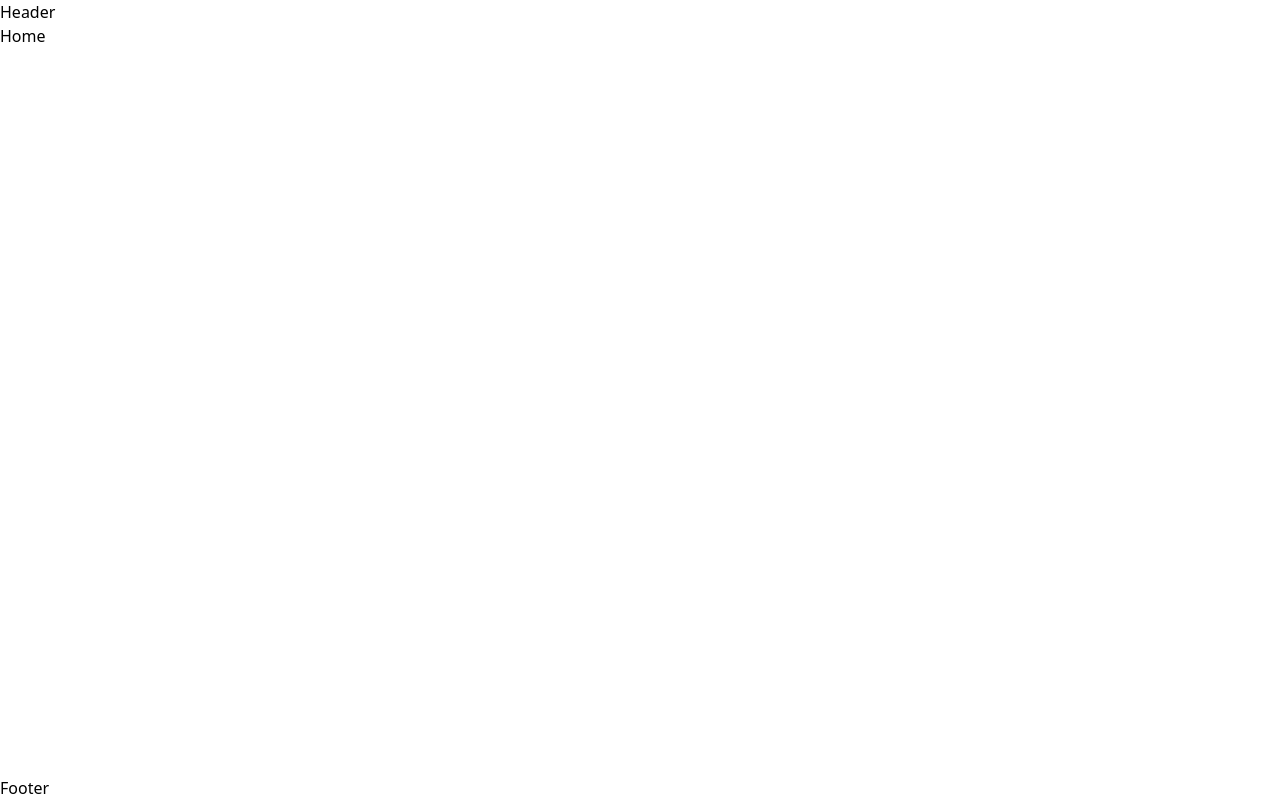
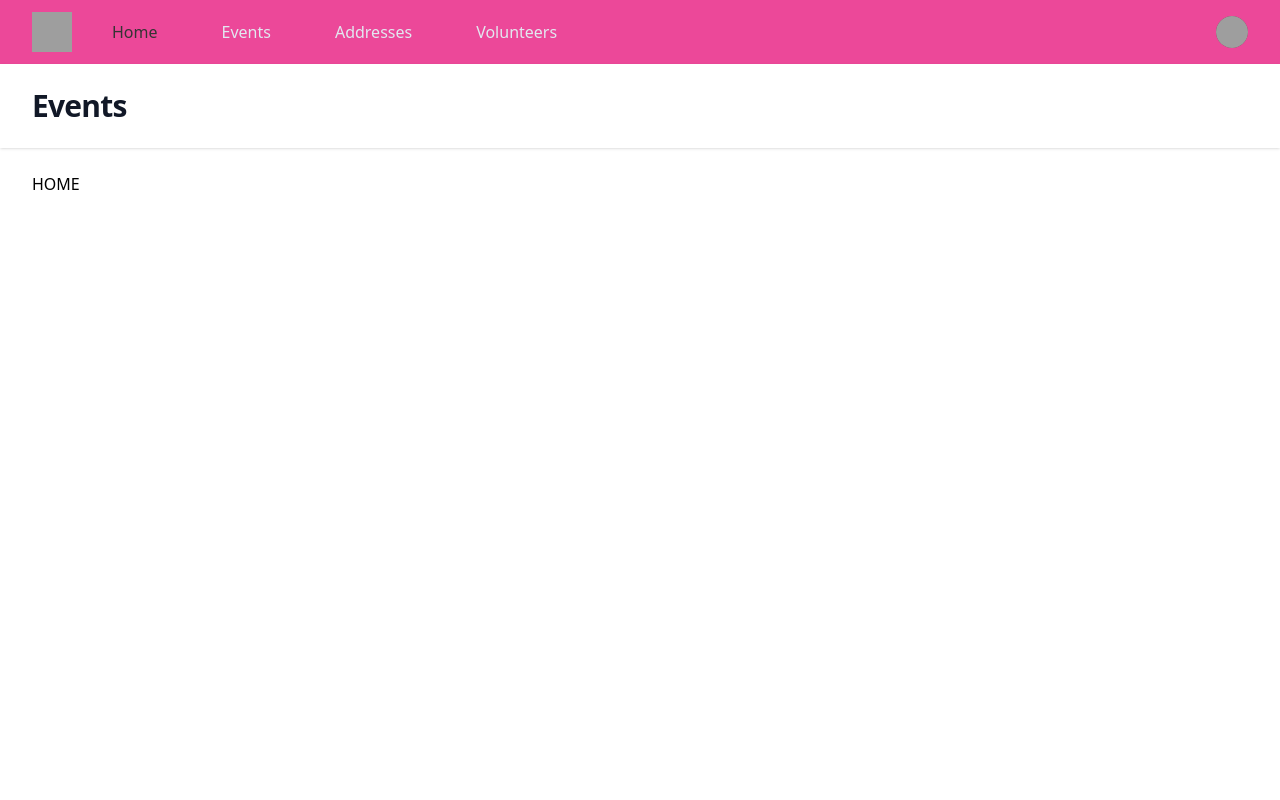
Before and after one commit to Valdilene/flower-empower, a React app in the folder frontend/: page / in a window 1280 px wide. Built offline with nearby package versions, Linux system fonts and the light colour scheme; grey boxes are pictures that could not be loaded; the HTML template or start-up script is replaced by a standard one.

Commit message:
Header dashboard responsive

```diff
--- a/frontend/package.json
+++ b/frontend/package.json
@@ -10,8 +10,9 @@
     "preview": "vite preview"
   },
   "dependencies": {
+    "@headlessui/react": "^2.1.2",
+    "@heroicons/react": "^2.1.5",
     "axios": "^1.7.2",
-    "flowbite": "^2.4.1",
     "react": "^18.3.1",
     "react-dom": "^18.3.1",
     "react-hook-form": "^7.52.1",
--- a/frontend/src/components/Calendar.jsx
+++ /dev/null
@@ -1,28 +0,0 @@
-function Calendar() {
-  return (
-    <>
-      <div className="relative max-w-sm">
-        <div className="absolute inset-y-0 start-0 flex items-center ps-3.5 pointer-events-none">
-          <svg
-            className="w-4 h-4 text-gray-500 dark:text-gray-400"
-            aria-hidden="true"
-            xmlns="http://www.w3.org/2000/svg"
-            fill="currentColor"
-            viewBox="0 0 20 20"
-          >
-            <path d="M20 4a2 2 0 0 0-2-2h-2V1a1 1 0 0 0-2 0v1h-3V1a1 1 0 0 0-2 0v1H6V1a1 1 0 0 0-2 0v1H2a2 2 0 0 0-2 2v2h20V4ZM0 18a2 2 0 0 0 2 2h16a2 2 0 0 0 2-2V8H0v10Zm5-8h10a1 1 0 0 1 0 2H5a1 1 0 0 1 0-2Z" />
-          </svg>
-        </div>
-        <input
-          // datepicker
-          id="default-datepicker"
-          type="text"
-          className="bg-gray-50 border border-gray-300 text-gray-900 text-sm rounded-lg focus:ring-blue-500 focus:border-blue-500 block w-full ps-10 p-2.5 dark:bg-gray-700 dark:border-gray-600 dark:placeholder-gray-400 dark:text-white dark:focus:ring-blue-500 dark:focus:border-blue-500"
-          placeholder="Select date"
-        />
-      </div>
-    </>
-  );
-}
-
-export default Calendar;
--- a/frontend/src/index.css
+++ b/frontend/src/index.css
@@ -29,6 +29,10 @@ li {
   list-style: none;
 }
 
+.active {
+  color: rgb(52, 52, 52);
+}
+
 .loader {
   width: 45px;
   aspect-ratio: 0.75;
--- a/frontend/src/pages/AppLayout.jsx
+++ b/frontend/src/pages/AppLayout.jsx
@@ -1,16 +1,187 @@
-import { Outlet } from "react-router-dom";
+import {
+  Disclosure,
+  DisclosureButton,
+  DisclosurePanel,
+  Menu,
+  MenuButton,
+  MenuItem,
+  MenuItems,
+} from "@headlessui/react";
+import { Bars3Icon, XMarkIcon } from "@heroicons/react/24/outline";
+import { NavLink, Outlet } from "react-router-dom";
+import Avatar from "/Users/emirmurati/Downloads/avatar.jpeg";
+import Logo from "/Users/emirmurati/Downloads/logo.webp";
+
+const user = {
+  name: "Emir Murati",
+  email: "email@example.com",
+  imageUrl: `${Avatar}`,
+};
 
 function AppLayout() {
   return (
-    <div className="grid h-screen grid-rows-[auto_1fr_auto] bg-#F8F8F8">
-      <header>Header</header>
-      <div className="overflow-scrol">
-        <main className="h-full">
-          <Outlet />
+    <>
+      <div className="min-h-full">
+        <Disclosure as="nav" className="bg-pink-500">
+          <div className="mx-auto max-w-7xl px-4 sm:px-6 lg:px-8">
+            <div className="flex h-16 items-center justify-between">
+              <div className="flex items-center">
+                <div className="flex-shrink-0">
+                  <img alt="Your Company" src={Logo} className="h-10 w-10" />
+                </div>
+                <div className="hidden md:block">
+                  <div className="ml-10 flex items-baseline space-x-4 gap-12">
+                    <NavLink to="/" className="text-slate-200 ">
+                      Home
+                    </NavLink>
+                    <NavLink to="/events" className="text-slate-200 ">
+                      Events
+                    </NavLink>
+                    <NavLink to="/addresses" className="text-slate-200 ">
+                      Addresses
+                    </NavLink>
+                    <NavLink to="/volunteers" className="text-slate-200 ">
+                      Volunteers
+                    </NavLink>
+                  </div>
+                </div>
+              </div>
+              <div className="hidden md:block">
+                <div className="ml-4 flex items-center md:ml-6">
+                  {/* Profile dropdown */}
+                  <Menu as="div" className="relative ml-3">
+                    <div>
+                      <MenuButton className="relative flex max-w-xs items-center rounded-full bg-pink-800 text-sm ">
+                        <span className="absolute -inset-1.5" />
+                        <span className="sr-only">Open user menu</span>
+                        <img
+                          alt=""
+                          src={user.imageUrl}
+                          className="h-8 w-8 rounded-full"
+                        />
+                      </MenuButton>
+                    </div>
+                    <MenuItems
+                      transition
+                      className="absolute right-0 z-10 mt-2 w-48 origin-top-right rounded-md bg-white py-1 shadow-lg ring-1 ring-black ring-opacity-5 transition focus:outline-none data-[closed]:scale-95 data-[closed]:transform data-[closed]:opacity-0 data-[enter]:duration-100 data-[leave]:duration-75 data-[enter]:ease-out data-[leave]:ease-in"
+                    >
+                      <MenuItem>
+                        <NavLink
+                          to="profile"
+                          className="block px-4 py-2 text-sm text-gray-700 data-[focus]:bg-gray-100"
+                        >
+                          Your Profile
+                        </NavLink>
+                      </MenuItem>
+                      <MenuItem>
+                        <NavLink
+                          to="login"
+                          className="block px-4 py-2 text-sm text-gray-700 data-[focus]:bg-gray-100"
+                        >
+                          Logout
+                        </NavLink>
+                      </MenuItem>
+                    </MenuItems>
+                  </Menu>
+                </div>
+              </div>
+              <div className="-mr-2 flex md:hidden">
+                {/* Mobile menu button */}
+                <DisclosureButton className="group relative inline-flex items-center justify-center rounded-md bg-pink-500 p-2 text-white hover:bg-pink-700">
+                  <span className="absolute -inset-0.5" />
+                  <span className="sr-only">Open main menu</span>
+                  <Bars3Icon
+                    aria-hidden="true"
+                    className="block h-6 w-6 group-data-[open]:hidden"
+                  />
+                  <XMarkIcon
+                    aria-hidden="true"
+                    className="hidden h-6 w-6 group-data-[open]:block"
+                  />
+                </DisclosureButton>
+              </div>
+            </div>
+          </div>
+
+          <DisclosurePanel className="md:hidden">
+            <div className="space-y-1 px-2 pb-3 pt-2 sm:px-3 flex flex-col gap-y-4">
+              <DisclosureButton className="text-white pl-4 " as="a" href="/">
+                Home
+              </DisclosureButton>
+              <DisclosureButton
+                className="text-white pl-4 "
+                as="a"
+                href="events"
+              >
+                Events
+              </DisclosureButton>
+              <DisclosureButton
+                className="text-white pl-4"
+                as="a"
+                href="/addresses"
+              >
+                Addresses
+              </DisclosureButton>
+              <DisclosureButton
+                className="text-white pl-4"
+                as="a"
+                href="volunteers"
+              >
+                Volunteers
+              </DisclosureButton>
+            </div>
+            <div className="border-t border-white pb-3 pt-4">
+              <div className="flex items-center px-5">
+                <div className="flex-shrink-0">
+                  <img
+                    alt=""
+                    src={user.imageUrl}
+                    className="h-10 w-10 rounded-full"
+                  />
+                </div>
+                <div className="ml-3">
+                  <div className="text-base font-medium leading-none text-white">
+                    {user.name}
+                  </div>
+                  <div className="text-sm font-medium leading-none text-white">
+                    {user.email}
+                  </div>
+                </div>
+              </div>
+              <div className="mt-3 space-y-1 px-2">
+                <DisclosureButton
+                  as="a"
+                  href="/profile"
+                  className="block rounded-md px-3 py-2 text-base font-medium text-white hover:bg-pink-700 hover:text-white"
+                >
+                  Your Profile
+                </DisclosureButton>
+                <DisclosureButton
+                  as="a"
+                  href="/login"
+                  className="block rounded-md px-3 py-2 text-base font-medium text-white hover:bg-pink-700 hover:text-white"
+                >
+                  Sign Out
+                </DisclosureButton>
+              </div>
+            </div>
+          </DisclosurePanel>
+        </Disclosure>
+
+        <header className="bg-white shadow">
+          <div className="mx-auto max-w-7xl px-4 py-6 sm:px-6 lg:px-8">
+            <h1 className="text-3xl font-bold tracking-tight text-gray-900">
+              Events
+            </h1>
+          </div>
+        </header>
+        <main>
+          <div className="mx-auto max-w-7xl px-4 py-6 sm:px-6 lg:px-8">
+            <Outlet />
+          </div>
         </main>
       </div>
-      <footer>Footer</footer>
-    </div>
+    </>
   );
 }
 
--- a/frontend/src/pages/Home.jsx
+++ b/frontend/src/pages/Home.jsx
@@ -1,5 +1,5 @@
 function Home() {
-  return <div>Home</div>;
+  return <div>HOME</div>;
 }
 
 export default Home;
```
